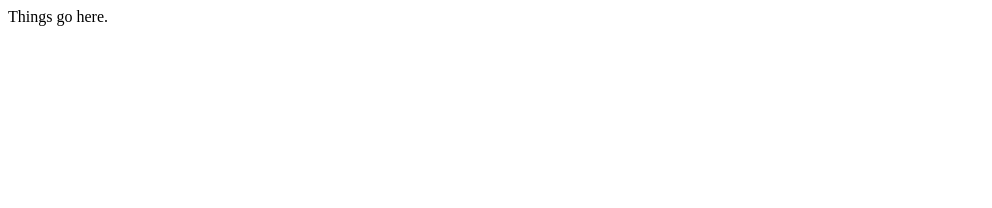
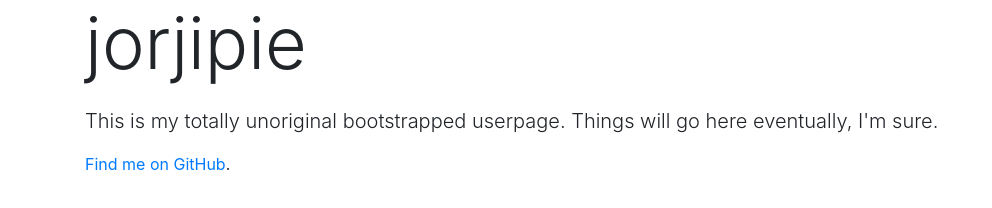
Before and after one commit to jorjipie/jorjipie.github.io, a plain HTML site: page index.html in a window 1280 px wide. Shown: the whole page, without its empty margins (0-992 px from the left). Drawn offline with nearby package versions, Linux system fonts and the light colour scheme.

Commit message:
Making things pretty.

```diff
--- a/index.html
+++ b/index.html
@@ -1,10 +1,19 @@
-<!DOCTYPE HTML PUBLIC "-//W3C//DTD HTML 3.2 Final//EN">
-<HTML>
-<HEAD>
-<TITLE>Jorjipie</TITLE>
+<!doctype html public "-//W3C//DTD HTML 3.2 Final//EN">
+<html lang="en">
+<head>
+<title>Jorjipie</title>
+<meta name="viewport" content="width=device-width, initial-scale=1, shrink-to-fit=no">
+<link rel="stylesheet" href="https://maxcdn.bootstrapcdn.com/bootstrap/4.0.0-beta.2/css/bootstrap.min.css" integrity="sha384-PsH8R72JQ3SOdhVi3uxftmaW6Vc51MKb0q5P2rRUpPvrszuE4W1povHYgTpBfshb" crossorigin="anonymous">
+</head>
+<body>
+<div class="container">
+<h1 class="display-3">jorjipie</h1>
+<p class="lead" style="margin-top: 20px">This is my totally unoriginal bootstrapped userpage. Things will go here eventually, I'm sure.</p>
+<p><a href="https://github.com/jorjipie">Find me on GitHub</a>.
+</div>
 
-</HEAD>
-<BODY>
-Things go here.
-</BODY>
-</HTML>
+<script src="https://code.jquery.com/jquery-3.2.1.slim.min.js" integrity="sha384-KJ3o2DKtIkvYIK3UENzmM7KCkRr/rE9/Qpg6aAZGJwFDMVNA/GpGFF93hXpG5KkN" crossorigin="anonymous"></script>
+<script src="https://cdnjs.cloudflare.com/ajax/libs/popper.js/1.12.3/umd/popper.min.js" integrity="sha384-vFJXuSJphROIrBnz7yo7oB41mKfc8JzQZiCq4NCceLEaO4IHwicKwpJf9c9IpFgh" crossorigin="anonymous"></script>
+<script src="https://maxcdn.bootstrapcdn.com/bootstrap/4.0.0-beta.2/js/bootstrap.min.js" integrity="sha384-alpBpkh1PFOepccYVYDB4do5UnbKysX5WZXm3XxPqe5iKTfUKjNkCk9SaVuEZflJ" crossorigin="anonymous"></script>
+</body>
+</html>
```
